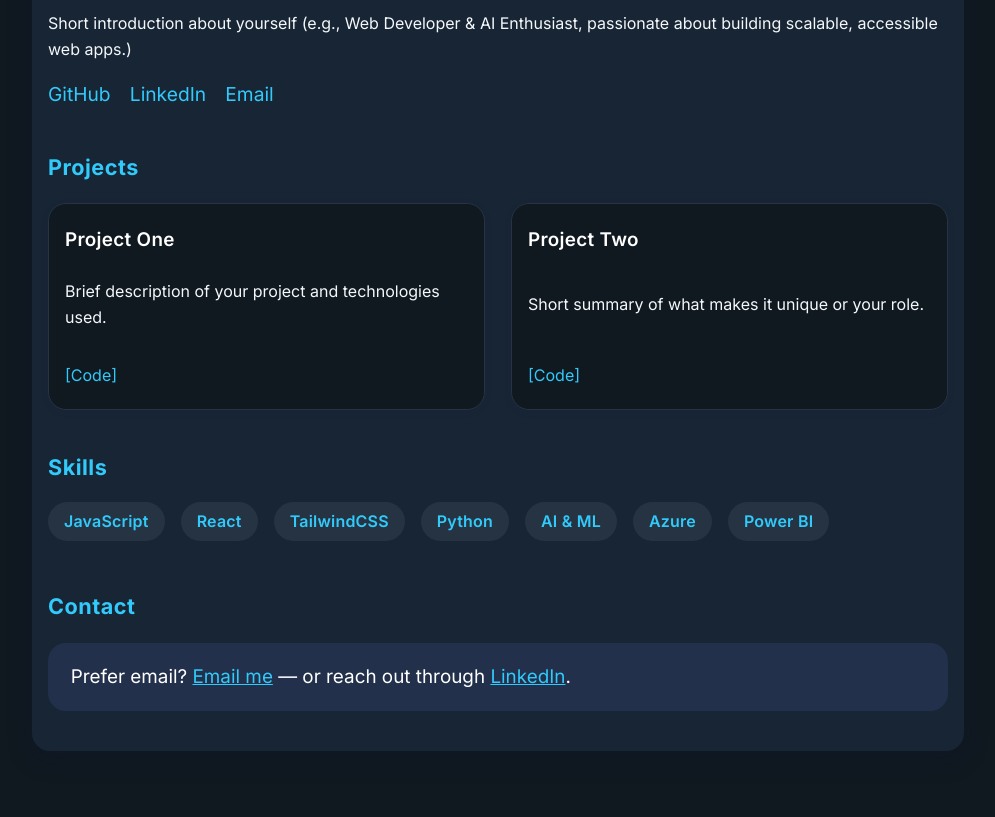
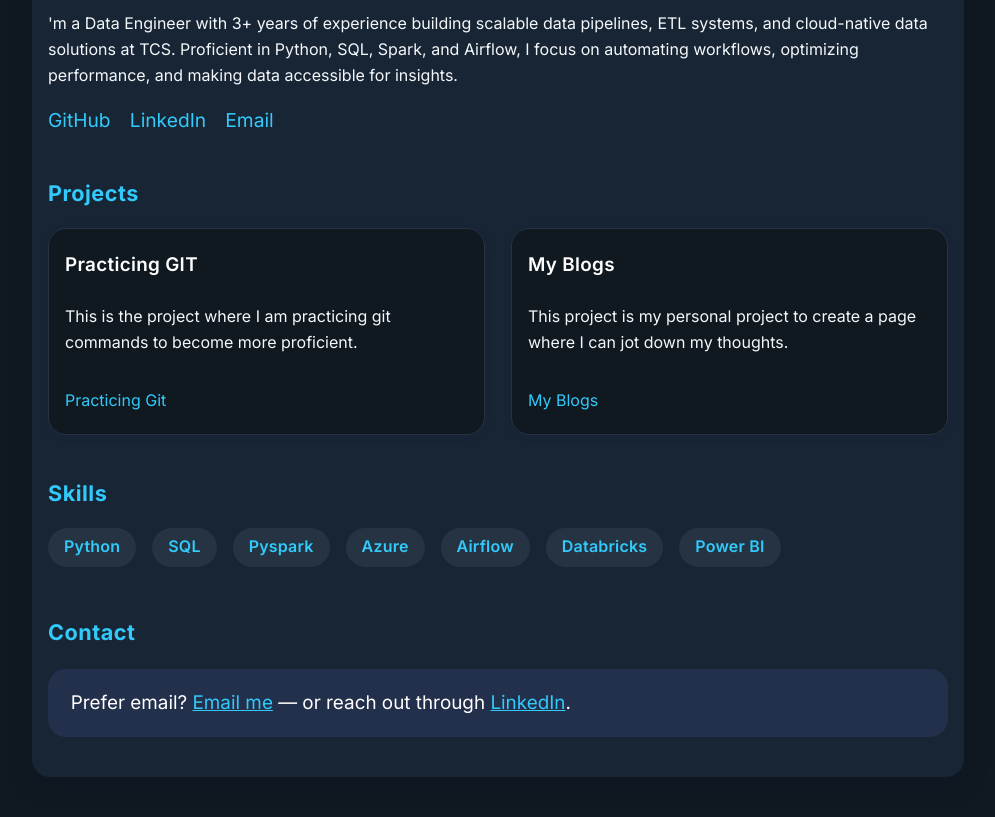
Before and after one commit to tanyaverma29/tanya_verma, a plain HTML site: page index.html in a window 1280 px wide. Shown: the part 310-1127 px from the top of the page, without its empty margins (142-1137 px from the left). Before the commit the page ends 1101 px from the top, so only its background shows below. Drawn offline with Linux system fonts and the light colour scheme.

Commit message:
Updated the profile for the Portfolio

```diff
--- a/index.html
+++ b/index.html
@@ -154,12 +154,13 @@
     <div class="profile">
       <img src="https://media.licdn.com/dms/image/v2/C5603AQGgQ1BDE02yzw/profile-displayphoto-shrink_800_800/profile-displayphoto-shrink_800_800/0/1596553484424?e=1756944000&v=beta&t=b7omjWlR9v7EWMwCxpsUo1EBfylNbYCpQn22h4hariI" alt="Tanya Verma" class="profile-img" />
       <div class="profile-info">
-        <h1>Your Name</h1>
-        <p>Short introduction about yourself (e.g., Web Developer & AI Enthusiast, passionate about building scalable, accessible web apps.)</p>
+        <h1>Tanya Verma</h1>
+        <p>'m a Data Engineer with 3+ years of experience building scalable data pipelines, ETL systems, and cloud-native data solutions at TCS. Proficient in Python, SQL, Spark, and Airflow, I focus on automating workflows, optimizing performance, and making data accessible for insights.
+</p>
         <div class="socials">
           <a href="https://github.com/tanyaverma29" target="_blank">GitHub</a>
-          <a href="https://linkedin.com/in/yourlinkedin" target="_blank">LinkedIn</a>
-          <a href="mailto:your@email.com">Email</a>
+          <a href="https://www.linkedin.com/in/tanya-verma-1009a6192/" target="_blank">LinkedIn</a>
+          <a href="mailto:tanyaverma614@email.com">Email</a>
         </div>
       </div>
     </div>
@@ -167,14 +168,14 @@
       <h2>Projects</h2>
       <div class="cards">
         <div class="card">
-          <span class="card-title">Project One</span>
-          <p>Brief description of your project and technologies used.</p>
-          <a class="card-link" href="https://github.com/yourusername/project1" target="_blank">[Code]</a>
+          <span class="card-title">Practicing GIT</span>
+          <p>This is the project where I am practicing git commands to become more proficient.</p>
+          <a class="card-link" href="https://github.com/tanyaverma29/Practicing_git" target="_blank">Practicing Git</a>
         </div>
         <div class="card">
-          <span class="card-title">Project Two</span>
-          <p>Short summary of what makes it unique or your role.</p>
-          <a class="card-link" href="https://github.com/yourusername/project2" target="_blank">[Code]</a>
+          <span class="card-title">My Blogs</span>
+          <p>This project is my personal project to create a page where I can jot down my thoughts.</p>
+          <a class="card-link" href="https://github.com/tanyaverma29/blogs" target="_blank">My Blogs</a>
         </div>
         <!-- Add more cards for projects as needed -->
       </div>
@@ -182,12 +183,12 @@
     <section>
       <h2>Skills</h2>
       <ul class="skills-list">
-        <li class="skill">JavaScript</li>
-        <li class="skill">React</li>
-        <li class="skill">TailwindCSS</li>
         <li class="skill">Python</li>
-        <li class="skill">AI & ML</li>
+        <li class="skill">SQL</li>
+        <li class="skill">Pyspark</li>
         <li class="skill">Azure</li>
+        <li class="skill">Airflow</li>
+        <li class="skill">Databricks</li>
         <li class="skill">Power BI</li>
         <!-- Add more skills -->
       </ul>
@@ -195,7 +196,7 @@
     <section>
       <h2>Contact</h2>
       <div class="contact-box">
-        Prefer email? <a href="mailto:your@email.com">Email me</a> — or reach out through <a href="https://linkedin.com/in/yourlinkedin" target="_blank">LinkedIn</a>.
+        Prefer email? <a href="mailto:tanyaverma614@email.com">Email me</a> — or reach out through <a href="https://www.linkedin.com/in/tanya-verma-1009a6192/" target="_blank">LinkedIn</a>.
       </div>
     </section>
   </div>
```
